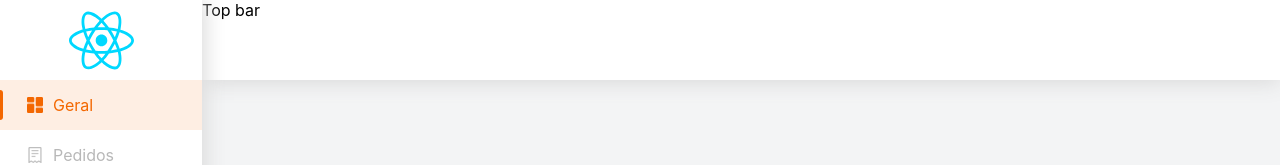
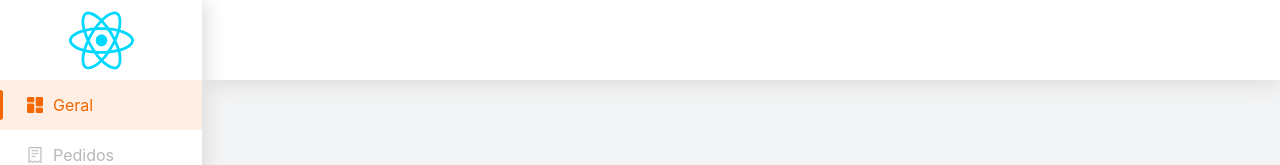
Before and after one commit to Javex-Inc/panchito-frontend, a React (Vite) app: page / in a window 1280 px wide. Shown: the top 165 px of the page. Built offline with nearby package versions, Linux system fonts and the light colour scheme; the HTML template or start-up script is replaced by a standard one.

Commit message:
fix: removes test message

```diff
--- a/src/App.jsx
+++ b/src/App.jsx
@@ -5,7 +5,7 @@ function App() {
   return (
     <div className='container'>
       <SideBar />
-      <div className="topBar">Top bar</div>
+      <div className="topBar"></div>
     </div>
   )
 }
```
